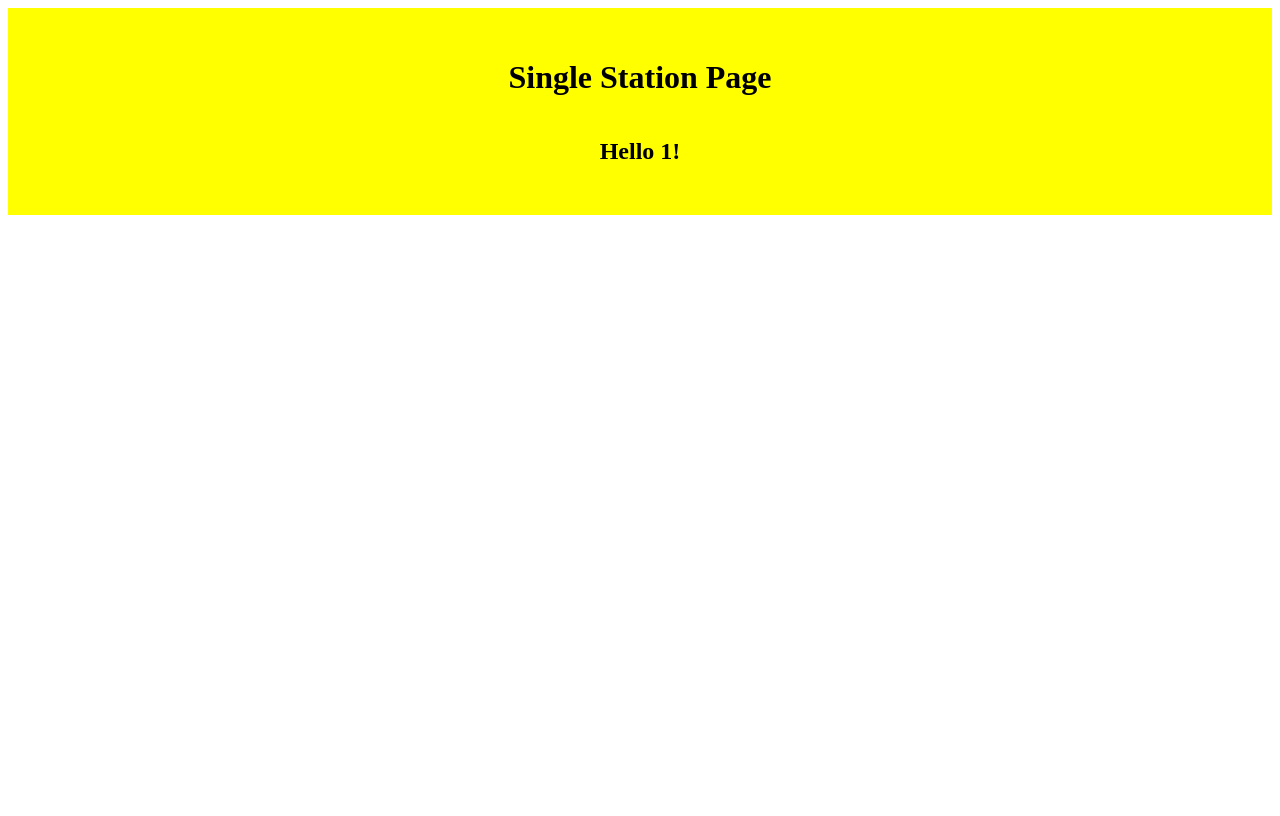
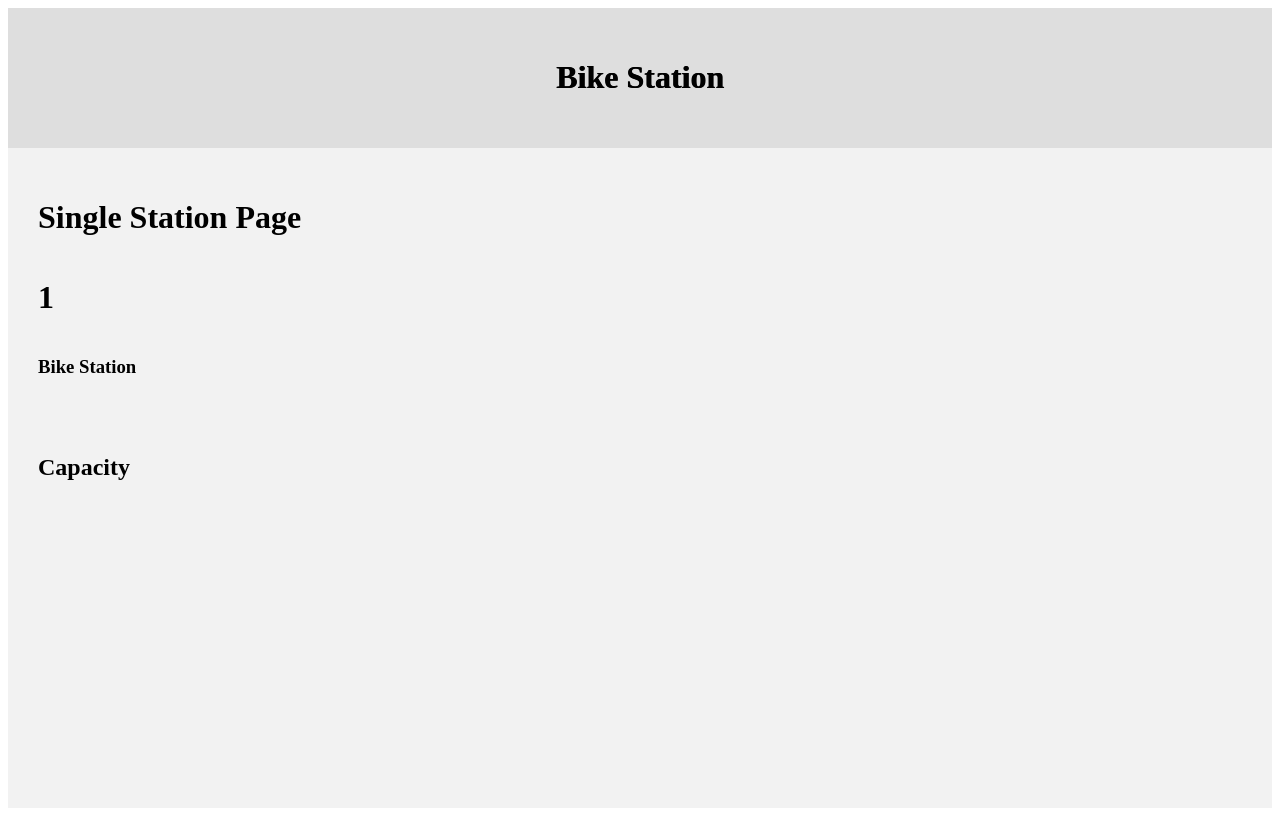
Before and after one commit to iamtigermaximus/Just_Bike_It, a Next.js app: page /cycling/1 in a window 1280 px wide. Built offline with nearby package versions, Linux system fonts and the light colour scheme.

Commit message:
configure dynamic routes and created a single station page to pass and display props

```diff
--- a/pages/cycling/[name].js
+++ b/pages/cycling/[name].js
@@ -1,30 +1,53 @@
 import { useRouter } from 'next/router'
 import styled from 'styled-components'
+import Head from 'next/head'
+import colors from '/utils/colors'
+
+const Container = styled.div`
+  background: ${colors.gray};
+  height: 100vh;
+`
+
+const PageHeadingContainer = styled.div`
+  background: ${colors.darkGray};
+  display: flex;
+  justify-content: center;
+  align-items: center;
+  padding: 30px 0;
+`
+const Heading = styled.h1`
+  text-shadow: 0.6px 0 0;
+`
 
 const SingleStationContainer = styled.div`
-  background: yellow;
   padding: 30px;
   display: flex;
   flex-direction: column;
-  justify-content: center;
-  align-items: center;
 `
 
 const BikeStation = () => {
   const router = useRouter()
-  const { name } = router.query
+  const { name, address, stationId, capacity } = router.query
 
   console.log('name1', router.query)
-  console.log('name', name)
+
   return (
-    <SingleStationContainer>
-      <h1>Single Station Page</h1>
-      <h2>Hello {name}!</h2>
+    <Container>
+      <Head>
+        <title>Bike Station</title>
+      </Head>
+      <PageHeadingContainer>
+        <Heading>Bike Station</Heading>
+      </PageHeadingContainer>
 
-      {/* <h2>Station Number: {stationId}</h2>
-       <h2>Address: {address}</h2>
-      <h2>Available Bikes: {capacity}</h2> */}
-    </SingleStationContainer>
+      <SingleStationContainer>
+        <h1>Single Station Page</h1>
+        <h1>{name}</h1>
+        <h3>Bike Station {stationId}</h3>
+        <h3>{address}</h3>
+        <h2>Capacity {capacity}</h2>
+      </SingleStationContainer>
+    </Container>
   )
 }
 export default BikeStation
```
Also changed, not shown: components/Card.js (+14 -14 lines), components/Layout.js (+10 -2 lines), pages/cycling/index.js (+10 -1 lines).
